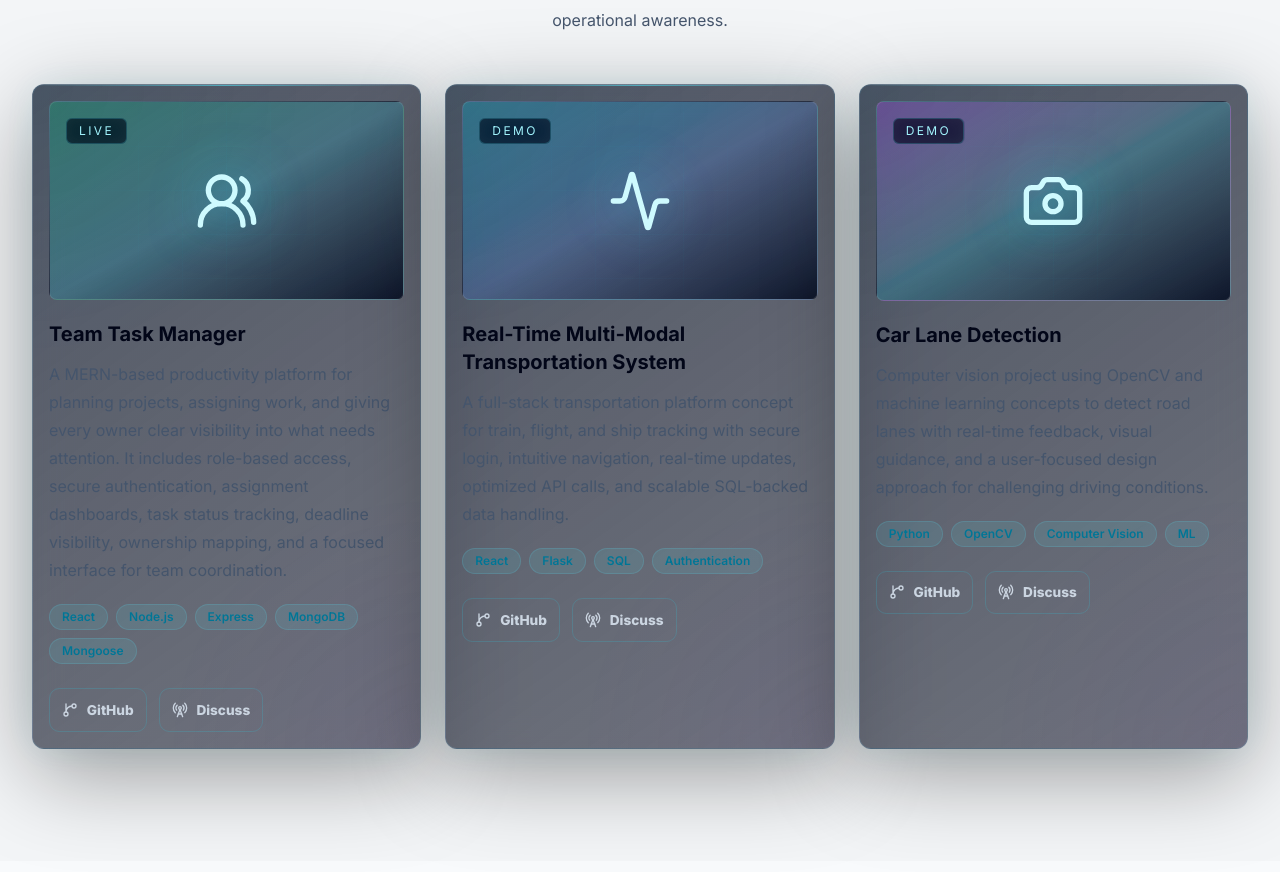
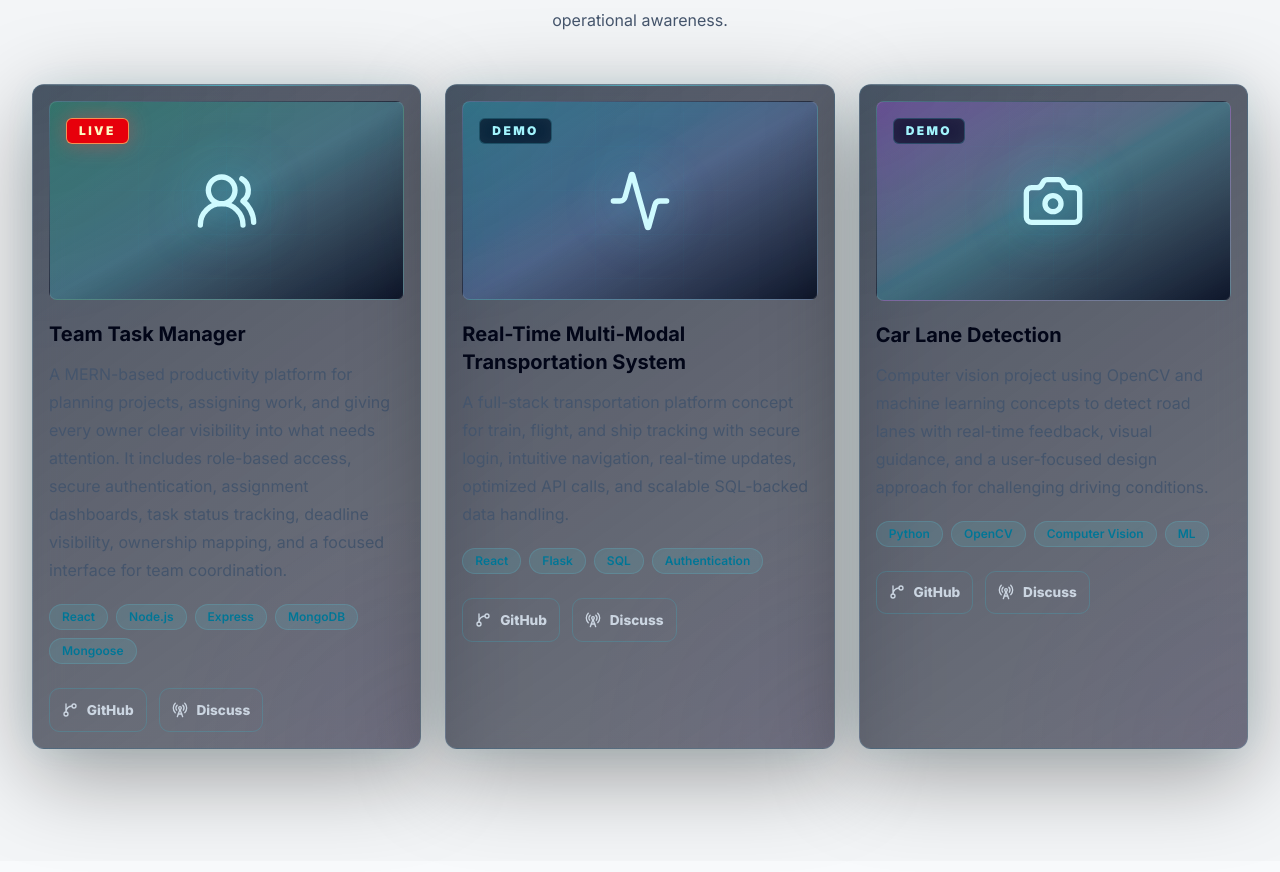
Before and after one commit to TheZealott01/My-porfolio, a React (Vite) app: page / in a window 1280 px wide. Shown: the part 5707-6579 px from the top of the page. Built offline with nearby package versions, Linux system fonts and the light colour scheme.

Commit message:
Style live project badge

```diff
--- a/src/components/Projects.jsx
+++ b/src/components/Projects.jsx
@@ -35,7 +35,13 @@ export default function Projects() {
                 }`}
               >
                 <div className="absolute inset-0 cyber-grid opacity-50" />
-                <div className="absolute left-4 top-4 rounded-md border border-cyan-300/20 bg-slate-950/60 px-3 py-1 text-xs uppercase tracking-[0.2em] text-cyan-200 backdrop-blur">
+                <div
+                  className={`absolute left-4 top-4 rounded-md px-3 py-1 text-xs font-black uppercase tracking-[0.2em] backdrop-blur ${
+                    project.liveUrl
+                      ? "border border-yellow-200/60 bg-red-600 text-yellow-100 shadow-[0_0_22px_rgba(239,68,68,0.45)]"
+                      : "border border-cyan-300/20 bg-slate-950/60 text-cyan-200"
+                  }`}
+                >
                   {project.liveUrl ? "Live" : "Demo"}
                 </div>
                 <Icon className="relative h-16 w-16 text-cyan-100 drop-shadow-[0_0_24px_rgba(34,211,238,0.55)]" />
```
Also changed, not shown: 4 other files (tests, documents, lock files or other folders).
